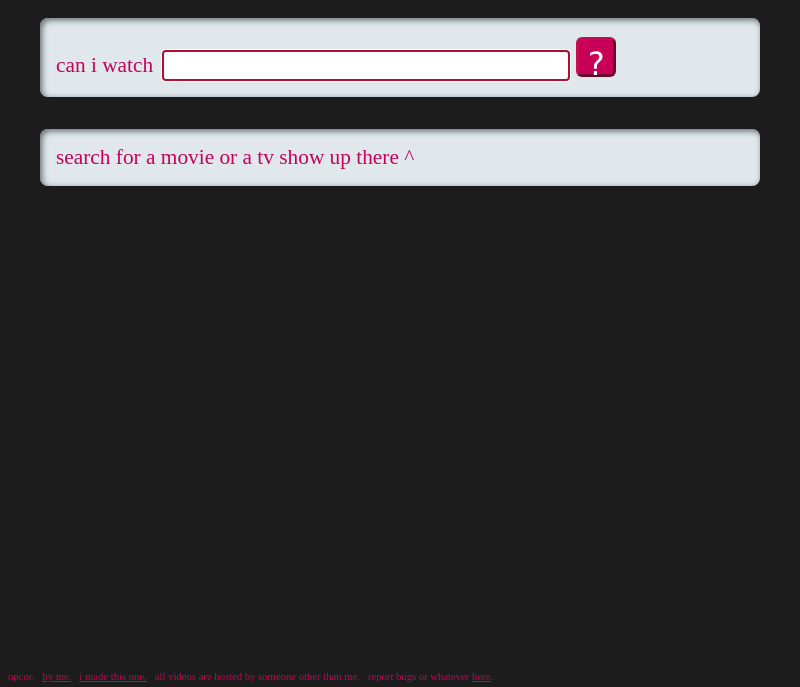
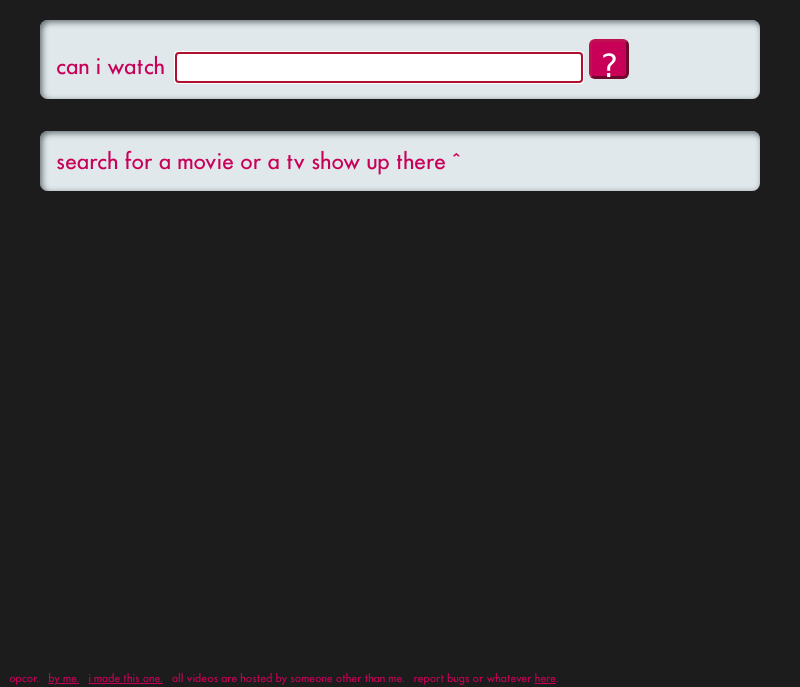
Before and after one commit to kyle-rb/opcor, an Electron app: page index.html in a window 800 px wide. Shown: the part 113-800 px from the top of the page. Drawn offline with Linux system fonts and the light colour scheme.

Commit message:
Added font, plus minor other changes

```diff
--- a/main.js
+++ b/main.js
@@ -5,7 +5,7 @@ const BrowserWindow = electron.BrowserWindow;
 let mainWindow
 
 function createWindow() {
-    mainWindow = new BrowserWindow({width: 800, height: 600, icon:'opcor-icon.png'});
+    mainWindow = new BrowserWindow({width: 800, height: 600, icon:'img/opcor-icon.png'});
     mainWindow.loadURL(`file://${__dirname}/index.html`); // grave accent indicates template string
     mainWindow.on("closed", function() {
 	mainWindow = null; // change this if we switch to multiple windows
--- a/scrape.js
+++ b/scrape.js
@@ -177,10 +177,6 @@ function checkForUpdate() {
     if (displayMessage !== "") {
         slideInPopup(displayMessage);
     }
-    console.log(displayMessage);
-
-    console.log(currentVersionFile);
-    console.log(newestVersionFile);
 }
 
 // Helper functions
--- a/shiny.css
+++ b/shiny.css
@@ -1,5 +1,10 @@
+@font-face {
+    font-family: "futura-dl";
+    src: url('Futura_ICG.ttf') format('truetype');
+}
+
 body {
-    font-family: futura;
+    font-family: "futura", "futura-dl";
     font-size: 16pt;
     color: #c80058;
     background-color: #1c1c1c;
```
Also changed, not shown: Futura_ICG.ttf (added).
